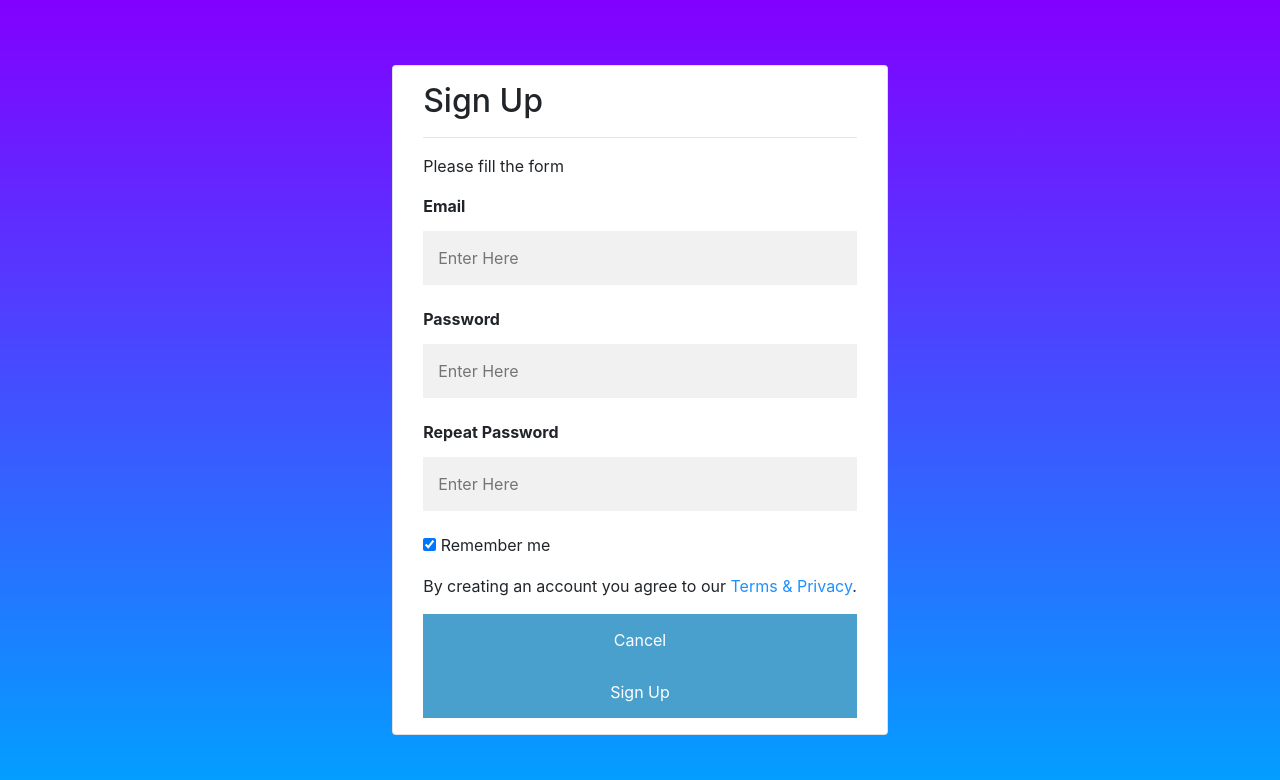
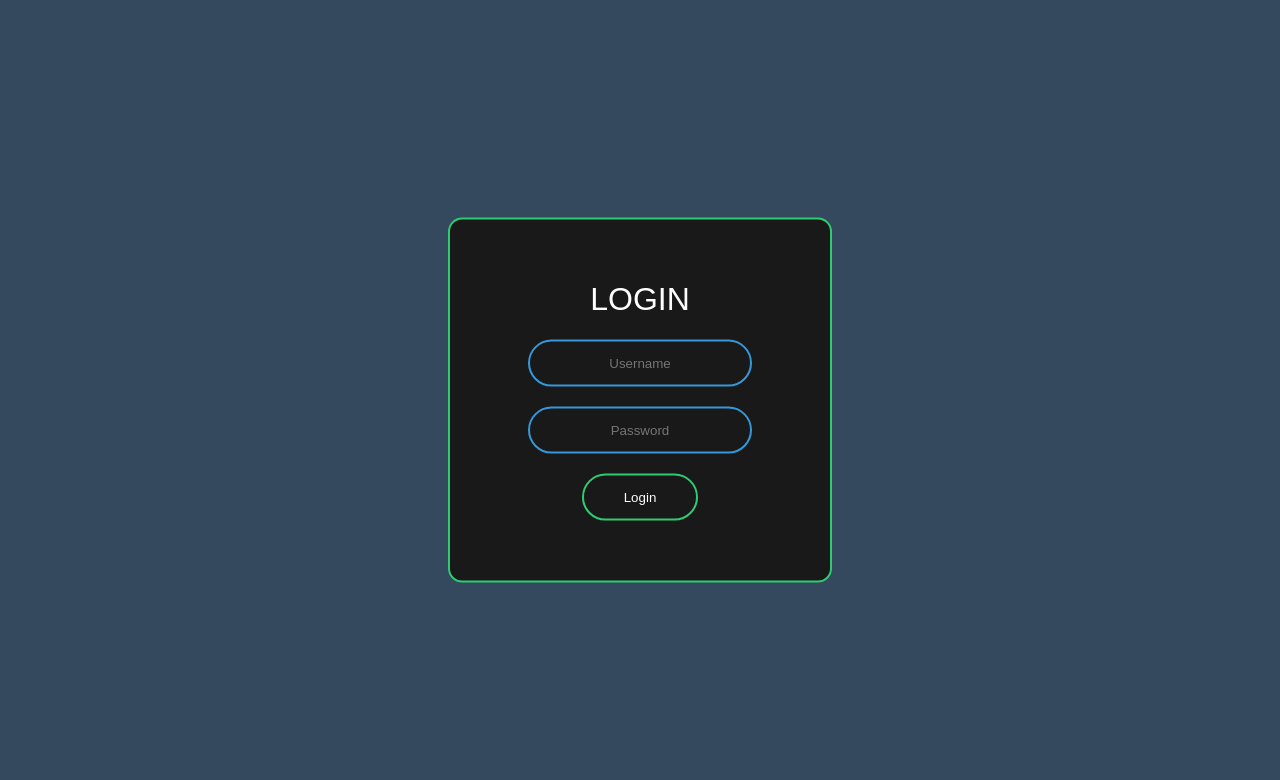
Before and after one commit to dankehidayat/Fill-Form, a plain HTML site: page index.html in a window 1280 px wide. Drawn offline with nearby package versions, Linux system fonts and the light colour scheme; files that its build step writes are made by us from their sources.

Commit message:
Redesigned Login page

```diff
--- a/index.html
+++ b/index.html
@@ -1,47 +1,17 @@
-<!DOCTYPE html>
-<html lang="en">
-<head>
-    <meta charset="UTF-8">
-    <meta name="viewport" content="width=device-width, initial-scale=1.0">
-    <meta http-equiv="X-UA-Compatible" content="ie=edge">
-    <script type="text/javascript" src="src/js/index.js"></script>
-    <link href="src/css/index.css" rel="stylesheet" type="text/css">
-    <link rel="stylesheet" href="https://maxcdn.bootstrapcdn.com/bootstrap/4.1.0/css/bootstrap.min.css">
-    <script src="https://maxcdn.bootstrapcdn.com/bootstrap/4.1.0/js/bootstrap.min.js"></script>
-    <title>Fill form page</title>
-</head>
-<body>
+<!doctype html>
+<html land="en" dir="ltr">
+	<head>
+		<meta charset="utf-8">
+		<title>Login Form</title>
+		<link rel="stylesheet" href="style.css">
 
-<!-Add Profile picture in the upcoming commit-->
-
-    <div class="container-fluid card">
-        <!-- FIXME: Profile Picture not rounded, instead it's eclipse shaped
-        <img src="stock.png" alt="">
-        -->
-        <form action="#">
-            <div class="container">
-                <h2>Sign Up</h2>
-                <hr>
-                <p>Please fill the form</p>
-                <label for="email"><b>Email</b></label><br>
-                <input type="text" placeholder="Enter Here" name="email" required>
-                <br>
-                <label for="pswd"><b>Password</b></label><br>
-                <input type="text" placeholder="Enter Here" name="pswd" required>
-                <br>
-                <label for="pswd-repeat"><b>Repeat Password</b></label><br>
-                <input type="text" placeholder="Enter Here" name="email" required>
-                <br>
-                <label>
-                    <input type="checkbox" checked="checked" name="remember" style="margin-bottom:15px"> Remember me
-                </label>
-                <p>By creating an account you agree to our <a href="#" style="color:dodgerblue">Terms & Privacy</a>.</p>
-                <div class="button">
-                    <button type="button" class="submit-btn">Cancel</button>
-                    <button type="submit" class="submit-btn">Sign Up</button>
-                </div>
-            </div>
-        </form>
-    </div>
-</body>
+	</head>
+	<body>
+		<form class="box" action"index.html" method="post">
+			<h1>Login</h1>
+			<input type="text" name="" placeholder="Username">
+			<input type="password" name="" placeholder="Password">
+			<input type="submit" name="" value="Login">
+		</form>
+	</body>
 </html>
--- a/src/css/index.css
+++ /dev/null
@@ -1,87 +0,0 @@
-html, body {
-  height: 100%;
-	display: flex;
-	align-items: center;
-	justify-content: center;
-}
-
-body {
-    background: linear-gradient(rgb(130, 0, 255), rgb(0, 162, 255));
-		background-repeat: no-repeat;
-		background-size: cover;
-    font-family: Arial, Helvetica, sans-serif;
-    box-sizing: border-box
-}
-
-/*
-img {
-    border-radius: 100%;
-}
-*/
-
-/* Full-width input fields */
-input[type=text], input[type=password] {
-    width: 100%;
-    padding: 15px;
-    margin: 5px 0 22px 0;
-    display: inline-block;
-    border: none;
-    background: #f1f1f1;
-}
-
-input[type=text]:focus, input[type=password]:focus {
-    background-color: #ddd;
-    outline: none;
-}
-
-hr {
-    border: 1px solid #f1f1f1;
-    margin-bottom: 25px;
-}
-
-/* Set a style for all buttons */
-button {
-    background-color: rgb(55, 150, 200);
-    color: white;
-    padding: 14px 20px;
-    margin: 8px 0;
-    border: none;
-    cursor: pointer;
-    width: 100%;
-    opacity: 0.9;
-}
-
-button:hover {
-    opacity:1;
-}
-
-/* Extra styles for the cancel button */
-.cancelbtn {
-    padding: 14px 20px;
-    background-color: #f73224;
-}
-
-/* Float cancel and signup buttons and add an equal width */
-.cancelbtn, .signupbtn {
-  float: left;
-  width: 50%;
-}
-
-/* Add padding to container elements */
-.container {
-    padding: 16px;
-}
-
-/* Clear floats */
-.clearfix::after {
-    content: "";
-    clear: both;
-    display: table;
-}
-
-/* Change styles for cancel button and signup button on extra small screens */
-@media screen and (max-width: 300px) {
-    .cancelbtn, .signupbtn {
-       width: 100%;
-    }
-}
--- /dev/null
+++ b/src/css/style.css
@@ -0,0 +1,63 @@
+body {
+	margin: 0;
+	padding: 0;
+	font-family: sans-serif;
+	background: #34495e;
+}
+
+.box{
+	width: 300px;
+	padding: 40px;
+	position: absolute;
+	top: 50%;
+	left: 50%;
+	transform: translate(-50%, -50%);
+	background: #191919;
+	text-align: center;
+	border-radius: 14px;
+	border: 2px solid #2ecc71;
+}
+
+.box input[type="text"], .box input[type="password"] {
+	background: none;
+	border: 0;
+	display: block;
+	margin: 20px auto;
+	text-align: center;
+	border: 2px solid #3498db;
+	padding: 14px 10px;
+	width: 200px;
+	outline: none;
+	color: white;
+	border-radius: 24px;
+	transition: 0.25s;
+}
+
+.box h1 {
+	color: white;
+	text-transform: uppercase;
+	font-weight: 500;
+}
+
+.box input[type="text"]:focus, .box input[type="password"]:focus {
+	width: 280px;
+	border-color: #2ecc71;
+}
+
+.box input[type="submit"] {
+	background: none;
+	border: 0;
+	display: block;
+	margin: 20px auto;
+	text-align: center;
+	border: 2px solid #2ecc71;
+	padding: 14px 40px;
+	outline: none;
+	color: white;
+	border-radius: 24px;
+	transition: 0.25s;
+	cursor: pointer;
+}
+.box input[type="submit"]:hover {
+	background: #2ecc71;
+}
```
Also changed, not shown: assets/img/profile.png (deleted), src/js/index.js (deleted).
